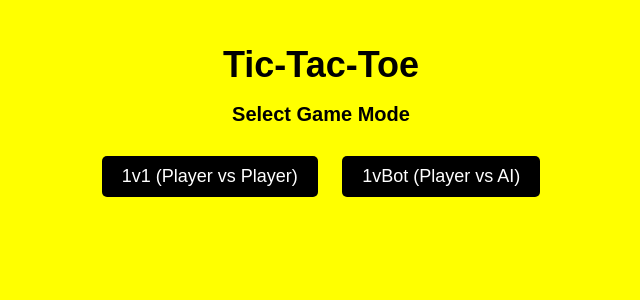
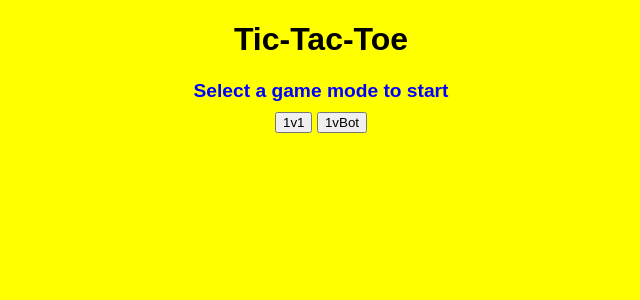
Before and after one commit to AwareSoda/TicTacToe, a Flask app: page / in a window 1280 px wide. Shown: the top 300 px of the page, without its empty margins (319-959 px from the left). Run offline with Flask 3, Linux system fonts and the light colour scheme.

Commit message:
Fixed all major bugs

```diff
--- a/app.py
+++ b/app.py
@@ -1,38 +1,27 @@
 from flask import Flask, render_template, request, jsonify
-import random
 
 app = Flask(__name__)
 
-# Game state
-tttgrid = [""] * 9
+board = [""] * 9
 current_player = "X"
 game_mode = None
 
-# Winning combinations
-WIN_COMBINATIONS = [
-    [0, 1, 2], [3, 4, 5], [6, 7, 8],
-    [0, 3, 6], [1, 4, 7], [2, 5, 8],
-    [0, 4, 8], [2, 4, 6]
-]
-
 def check_winner():
-    """Check if there's a winner or a tie."""
-    for combo in WIN_COMBINATIONS:
-        if tttgrid[combo[0]] == tttgrid[combo[1]] == tttgrid[combo[2]] != "":
-            return tttgrid[combo[0]]
-
-    if "" not in tttgrid:
-        return "Tie"
-
+    win_conditions = [(0,1,2), (3,4,5), (6,7,8), (0,3,6), (1,4,7), (2,5,8), (0,4,8), (2,4,6)]
+    for (a, b, c) in win_conditions:
+        if board[a] == board[b] == board[c] and board[a] != "":
+            return board[a]
     return None
 
 def minimax(board, depth, is_maximizing):
-    """AI Move Calculation using Minimax Algorithm."""
-    scores = {"X": -1, "O": 1, "Tie": 0}
+    scores = {"X": -1, "O": 1, "tie": 0}
 
     winner = check_winner()
     if winner:
-        return scores[winner]
+        return scores.get(winner, 0)
+
+    if "" not in board:
+        return scores["tie"]
 
     if is_maximizing:
         best_score = -float("inf")
@@ -53,66 +42,76 @@ def minimax(board, depth, is_maximizing):
                 best_score = min(score, best_score)
         return best_score
 
-def best_move():
-    """Determine the best move for AI."""
+def best_bot_move():
     best_score = -float("inf")
     move = None
-
     for i in range(9):
-        if tttgrid[i] == "":
-            tttgrid[i] = "O"
-            score = minimax(tttgrid, 0, False)
-            tttgrid[i] = ""
-
+        if board[i] == "":
+            board[i] = "O"
+            score = minimax(board, 0, False)
+            board[i] = ""
             if score > best_score:
                 best_score = score
                 move = i
-
     return move
 
 @app.route("/")
 def index():
     return render_template("index.html")
 
+@app.route("/set_mode", methods=["POST"])
+def set_mode():
+    global game_mode
+    data = request.get_json()
+    game_mode = data["mode"]
+    return jsonify(success=True)
+
 @app.route("/move", methods=["POST"])
-def make_move():
-    global current_player, game_mode
+def move():
+    global current_player
+    data = request.get_json()
+    cell = data["cell"]
 
-    data = request.json
-    position = data["position"]
-    game_mode = data["mode"]
-
-    if tttgrid[position] == "":
-        tttgrid[position] = current_player
-
-        # Check if player won
+    if board[cell] == "":
+        board[cell] = current_player
         winner = check_winner()
         if winner:
-            return jsonify({"grid": tttgrid, "message": f"{winner} wins!"})
+            return jsonify(success=True, winner=winner)
+        if "" not in board:
+            return jsonify(success=True, draw=True)
 
-        # Switch player
-        if game_mode == "1v1":
-            current_player = "O" if current_player == "X" else "X"
-        else:
-            # AI move for 1vBot mode
-            ai_move = best_move()
-            if ai_move is not None:
-                tttgrid[ai_move] = "O"
-                winner = check_winner()
-                if winner:
-                    return jsonify({"grid": tttgrid, "message": f"{winner} wins!"})
+        current_player = "O" if current_player == "X" else "X"
+        return jsonify(success=True)
 
-    return jsonify({"grid": tttgrid, "message": "Your Turn!"})
+    return jsonify(success=False)
+
+@app.route("/bot_move", methods=["POST"])
+def bot_move():
+    global current_player
+    if game_mode != "1vBot" or current_player != "O":
+        return jsonify(success=False)
+
+    bot_choice = best_bot_move()
+    if bot_choice is not None:
+        board[bot_choice] = "O"
+        winner = check_winner()
+        if winner:
+            return jsonify(success=True, cell=bot_choice, winner=winner)
+        if "" not in board:
+            return jsonify(success=True, cell=bot_choice, draw=True)
+
+        current_player = "X"
+        return jsonify(success=True, cell=bot_choice)
+
+    return jsonify(success=False)
 
 @app.route("/reset", methods=["POST"])
-def reset_game():
-    global board, current_player, game_over
-
-    board = [""] * 9  # Reset the board
-    current_player = "X"  # X always starts
-    game_over = False  # Reset game state
-
-    return jsonify({'message': "Game Reset!", 'board': board, 'current_player': current_player})
+def reset():
+    global board, current_player, game_mode
+    board = [""] * 9
+    current_player = "X"
+    game_mode = None
+    return jsonify(success=True)
 
 if __name__ == "__main__":
     app.run(debug=True)
--- a/static/script.js
+++ b/static/script.js
@@ -1,43 +1,76 @@
 document.addEventListener("DOMContentLoaded", function () {
-    let cells = document.querySelectorAll(".cell");
-    let message = document.getElementById("message");
-    let resetBtn = document.getElementById("reset");
+    let currentPlayer = "X";
+    let gameMode = null;
+    let gameOver = false;
 
-    // Handle cell click
-    cells.forEach((cell, index) => {
-        cell.addEventListener("click", function () {
-            fetch("/move", {
-                method: "POST",
-                headers: { "Content-Type": "application/json" },
-                body: JSON.stringify({ position: index })
-            })
-            .then(response => response.json())
-            .then(data => {
-                updateBoard(data.grid);
+    function updateStatus(message) {
+        document.getElementById("status").innerText = message;
+    }
+
+    window.startGame = function (mode) {
+        gameMode = mode;
+        fetch("/set_mode", {
+            method: "POST",
+            body: JSON.stringify({ mode }),
+            headers: { "Content-Type": "application/json" }
+        }).then(() => {
+            document.getElementById("mode-selection").style.display = "none";
+            document.getElementById("game-container").style.display = "block";
+            updateStatus("Player X's turn");
+        });
+    };
+
+    window.makeMove = function (cellIndex) {
+        if (gameOver || !gameMode) return;
+
+        fetch("/move", {
+            method: "POST",
+            body: JSON.stringify({ cell: cellIndex }),
+            headers: { "Content-Type": "application/json" }
+        })
+        .then(response => response.json())
+        .then(data => {
+            if (data.success) {
+                document.getElementById(`cell-${cellIndex}`).innerText = currentPlayer;
                 if (data.winner) {
-                    message.innerText = `${data.winner} wins!`;
+                    updateStatus(`${data.winner} wins!`);
+                    gameOver = true;
+                } else if (data.draw) {
+                    updateStatus("It's a draw!");
+                    gameOver = true;
+                } else {
+                    currentPlayer = (currentPlayer === "X") ? "O" : "X";
+                    updateStatus(`Player ${currentPlayer}'s turn`);
+
+                    if (gameMode === "1vBot" && currentPlayer === "O") {
+                        setTimeout(botMove, 500);
+                    }
                 }
-            });
+            }
         });
-    });
+    };
 
-    // Update the board
-    function updateBoard(grid) {
-        grid.forEach((value, index) => {
-            cells[index].innerText = value;
+    function botMove() {
+        fetch("/bot_move", { method: "POST" })
+        .then(response => response.json())
+        .then(data => {
+            if (data.success) {
+                document.getElementById(`cell-${data.cell}`).innerText = "O";
+                if (data.winner) {
+                    updateStatus("Bot wins!");
+                    gameOver = true;
+                } else if (data.draw) {
+                    updateStatus("It's a draw!");
+                    gameOver = true;
+                } else {
+                    currentPlayer = "X";
+                    updateStatus("Player X's turn");
+                }
+            }
         });
     }
 
-    // Reset game
     document.getElementById("reset").addEventListener("click", function () {
-        fetch("/reset", { method: "POST" })
-            .then(response => response.json())
-            .then(data => {
-                document.getElementById("message").innerText = data.message;
-                updateBoard(data.board);  // Ensure board resets visually
-                currentPlayer = data.current_player;  // Reset turn
-            })
-            .catch(error => console.error("Error resetting game:", error));
-    });
+        fetch("/reset", { method: "POST" }).then(() => location.reload());
     });
 });
--- a/static/style.css
+++ b/static/style.css
@@ -1,41 +1,25 @@
 body {
+    background-color: yellow;
+    text-align: center;
     font-family: Arial, sans-serif;
-    text-align: center;
-    background-color: yellow;
-    margin: 0;
-    padding: 20px;
 }
 
 h1 {
-    font-size: 36px;
-    margin-bottom: 10px;
+    font-size: 2em;
+    font-weight: bold;
 }
 
-h2 {
-    font-size: 20px;
-    margin-bottom: 20px;
+#status {
+    font-size: 1.2em;
+    font-weight: bold;
+    color: blue;
+    margin: 10px 0;
 }
 
-button {
-    font-size: 18px;
-    padding: 10px 20px;
-    margin: 10px;
-    border: none;
-    background-color: black;
-    color: white;
-    cursor: pointer;
-    border-radius: 5px;
-}
-
-button:hover {
-    background-color: gray;
-}
-
-.board {
+#board {
     display: grid;
     grid-template-columns: repeat(3, 100px);
-    grid-template-rows: repeat(3, 100px);
-    gap: 5px;
+    grid-gap: 5px;
     justify-content: center;
     margin: 20px auto;
 }
@@ -44,26 +28,9 @@ button:hover {
     width: 100px;
     height: 100px;
     background-color: white;
-    display: flex;
-    align-items: center;
-    justify-content: center;
-    font-size: 36px;
-    font-weight: bold;
+    font-size: 2em;
+    text-align: center;
+    line-height: 100px;
+    border: 2px solid black;
     cursor: pointer;
-    border: 2px solid black;
 }
-
-.cell:hover {
-    background-color: lightgray;
-}
-
-#message {
-    font-size: 24px;
-    font-weight: bold;
-    margin-bottom: 10px;
-}
-
-#reset {
-    display: block;
-    margin: 20px auto;
-}
--- a/templates/index.html
+++ b/templates/index.html
@@ -5,52 +5,24 @@
     <meta name="viewport" content="width=device-width, initial-scale=1.0">
     <title>Tic-Tac-Toe</title>
     <link rel="stylesheet" href="{{ url_for('static', filename='style.css') }}">
+    <script src="{{ url_for('static', filename='script.js') }}" defer></script>
 </head>
 <body>
     <h1>Tic-Tac-Toe</h1>
+    <p id="status">Select a game mode to start</p>
 
-    <div id="gameModeSelection">
-        <h2>Select Game Mode</h2>
-        <button onclick="setGameMode('1v1')">1v1 (Player vs Player)</button>
-        <button onclick="setGameMode('1vBot')">1vBot (Player vs AI)</button>
+    <div id="mode-selection">
+        <button onclick="startGame('1v1')">1v1</button>
+        <button onclick="startGame('1vBot')">1vBot</button>
     </div>
 
-    <div id="gameBoard" style="display: none;">
-        <h2 id="message">Your Turn!</h2>
-        <div class="board">
+    <div id="game-container" style="display: none;">
+        <div id="board">
             {% for i in range(9) %}
-            <div class="cell" id="cell{{ i }}" onclick="makeMove({{ i }})"></div>
+                <div class="cell" id="cell-{{ i }}" onclick="makeMove({{ i }})"></div>
             {% endfor %}
         </div>
         <button id="reset">Reset Game</button>
     </div>
-
-    <script>
-        let gameMode = null;
-
-        function setGameMode(mode) {
-            gameMode = mode;
-            document.getElementById("gameModeSelection").style.display = "none";
-            document.getElementById("gameBoard").style.display = "block";
-        }
-
-        function makeMove(position) {
-            fetch("/move", {
-                method: "POST",
-                headers: { "Content-Type": "application/json" },
-                body: JSON.stringify({ position: position, mode: gameMode })
-            })
-            .then(response => response.json())
-            .then(data => updateBoard(data));
-        }
-
-        function updateBoard(data) {
-            data.grid.forEach((value, index) => {
-                document.getElementById("cell" + index).innerText = value;
-            });
-
-            document.getElementById("message").innerText = data.message;
-        }
-    </script>
 </body>
 </html>
```
